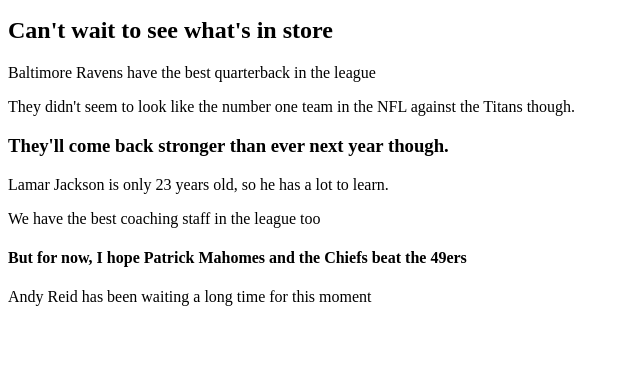
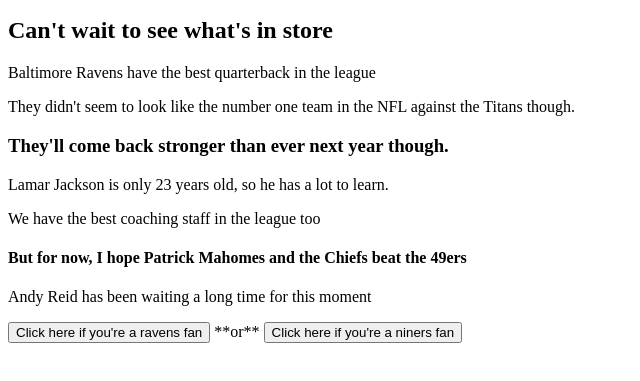
Before and after one commit to omarch06/omarch06.github.io, a plain HTML site: page index.html in a window 1280 px wide. Shown: the part 87-468 px from the top of the page, without its empty margins (0-640 px from the left). Drawn offline with Linux system fonts and the light colour scheme.

Commit message:
Update index.html

```diff
--- a/index.html
+++ b/index.html
@@ -8,3 +8,6 @@
 <p2>We have the best coaching staff in the league too</p2>
 <h4>But for now, I hope Patrick Mahomes and the Chiefs beat the 49ers</h4>
 <p>Andy Reid has been waiting a long time for this moment</p>
+<button>Click here if you're a ravens fan</button>
+**or**
+<button>Click here if you're a niners fan</button>
```
